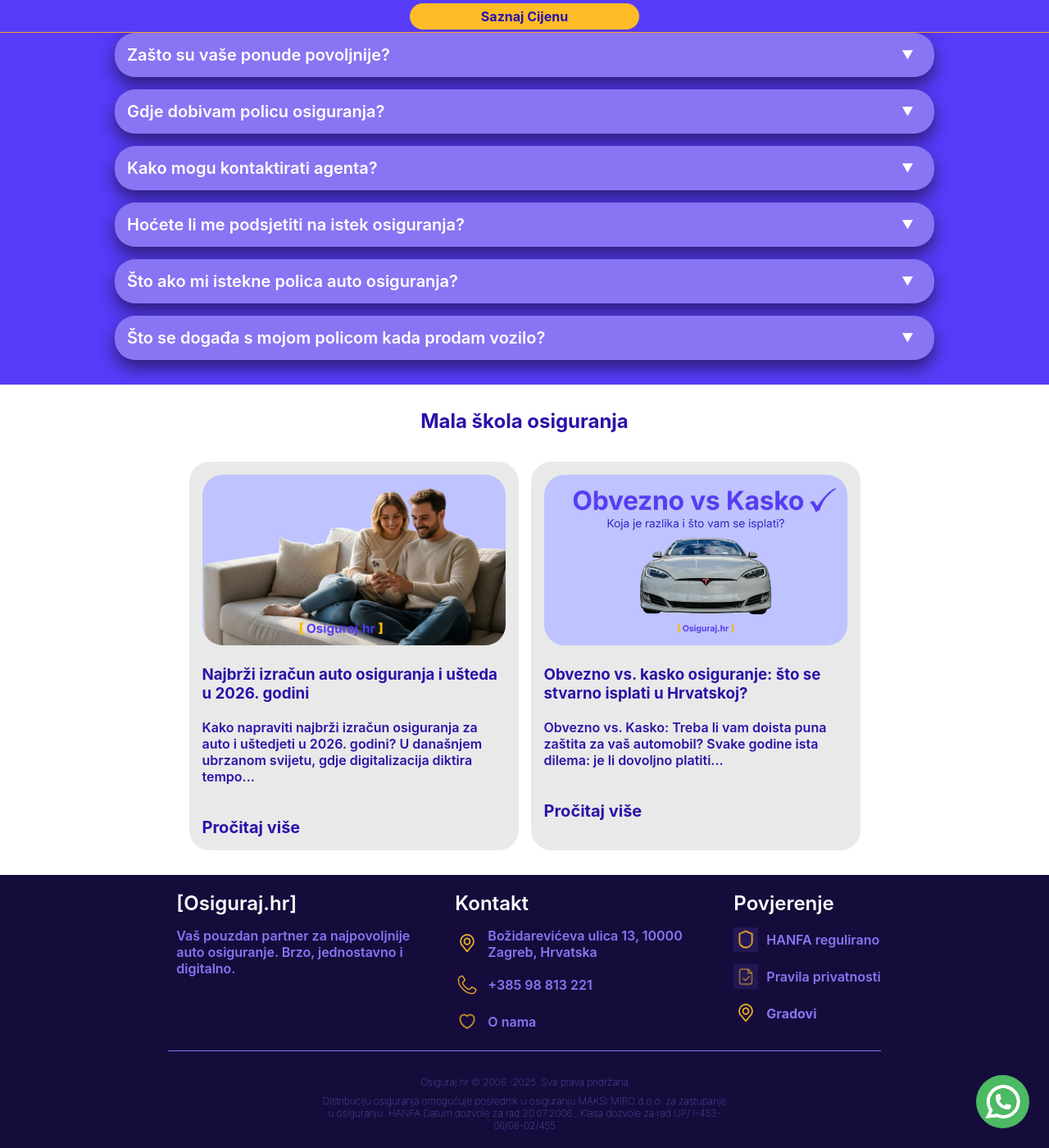
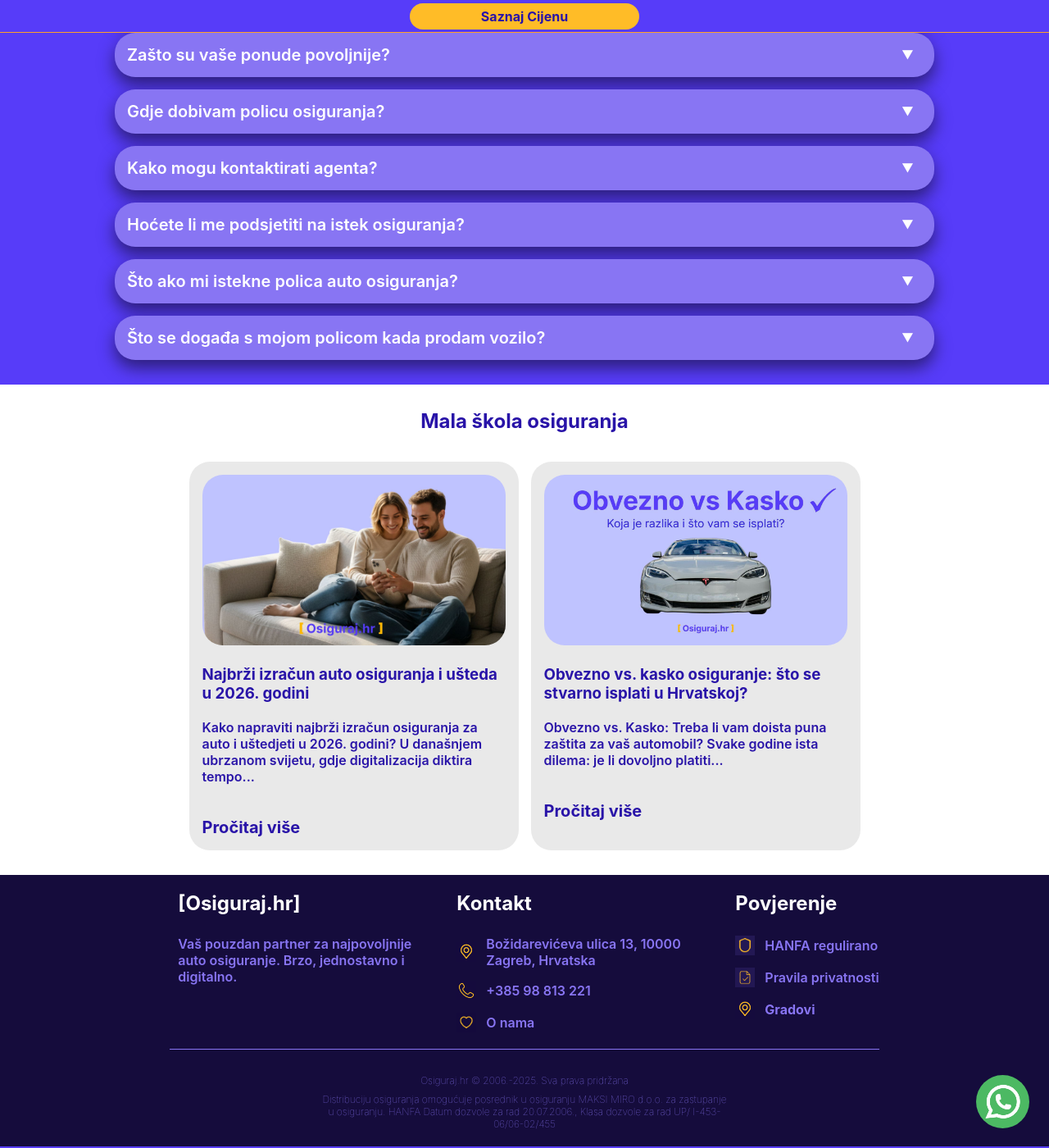
Before and after one commit to Filip-Gale/OsigurajHR, a Jekyll site: the page built from index.html, in a window 1280 px wide and 1400 px high, scrolled down 4024 px. Shown: the whole window at 82% size. Built offline with Jekyll 4.4.1, drawn with Linux system fonts in a browser that asks for light colours.

Commit message:
Update footer.css

```diff
--- a/css/footer.css
+++ b/css/footer.css
@@ -1,4 +1,4 @@
-footer{
+footer {
     width: 100%;
     display: flex;
     flex-direction: column;
@@ -9,7 +9,7 @@
     padding: 20px 0;
 }
 
-#footer-info{
+#footer-info {
     display: flex;
     flex-direction: column;
     gap: 40px;
@@ -19,47 +19,64 @@
     justify-content: center;
 }
 
-footer span, footer p{
+footer span, footer p {
     color: #8875f3;
 }
 
-footer .card-title{
+footer .card-title {
     font-size: 24px;
+    font-weight: bold;
+    margin-bottom: 10px;
 }
 
-#socials{
+#socials {
     display: flex;
     gap: 10px;
 }
 
-#socials img{
+#socials img {
     width: 30px;
     height: 30px;
-    border-radius: 15px;
+    border-radius: 50%; /* Osigurava krug za društvene mreže */
+    background-color: transparent;
 }
 
-.footer-segment{
+.footer-segment {
     max-width: 300px;
     display: flex;
-    justify-content: left;
+    justify-content: flex-start;
     flex-direction: column;
     text-align: left;
     padding-left: 10px;
     gap: 15px;
 }
 
-.contact-part{
+.contact-part {
     display: flex;
-    gap: 10px;
+    gap: 12px;
     align-items: center;
+    text-decoration: none; /* Za linkove unutar ovog diva */
 }
 
-.contact-part img{
-    width: 30px;
-    height: 30px;
+/* KLJUČNI DIO ZA BRISANJE KOCKI */
+.contact-part img {
+    width: 24px;
+    height: 24px;
+    background: transparent !important; /* Briše pozadinu */
+    border: none !important;           /* Briše okvir */
+    box-shadow: none !important;      /* Briše sjenu koja može izgledati kao okvir */
+    padding: 0 !important;            /* Uklanja unutarnji razmak */
+    object-fit: contain;              /* Čuva proporcije ikone */
 }
 
-#rights{
+.contact-part p, .contact-part a {
+    margin: 0;
+    color: #8875f3;
+    text-decoration: none;
+    font-size: 14px;
+}
+
+#rights {
     display: flex;
     flex-direction: column;
     gap: 8px;
@@ -71,7 +88,7 @@
 }
 
 @media (min-width: 768px) {
-    #footer-info{
+    #footer-info {
         flex-direction: row;
         flex-wrap: wrap;
     }
```
